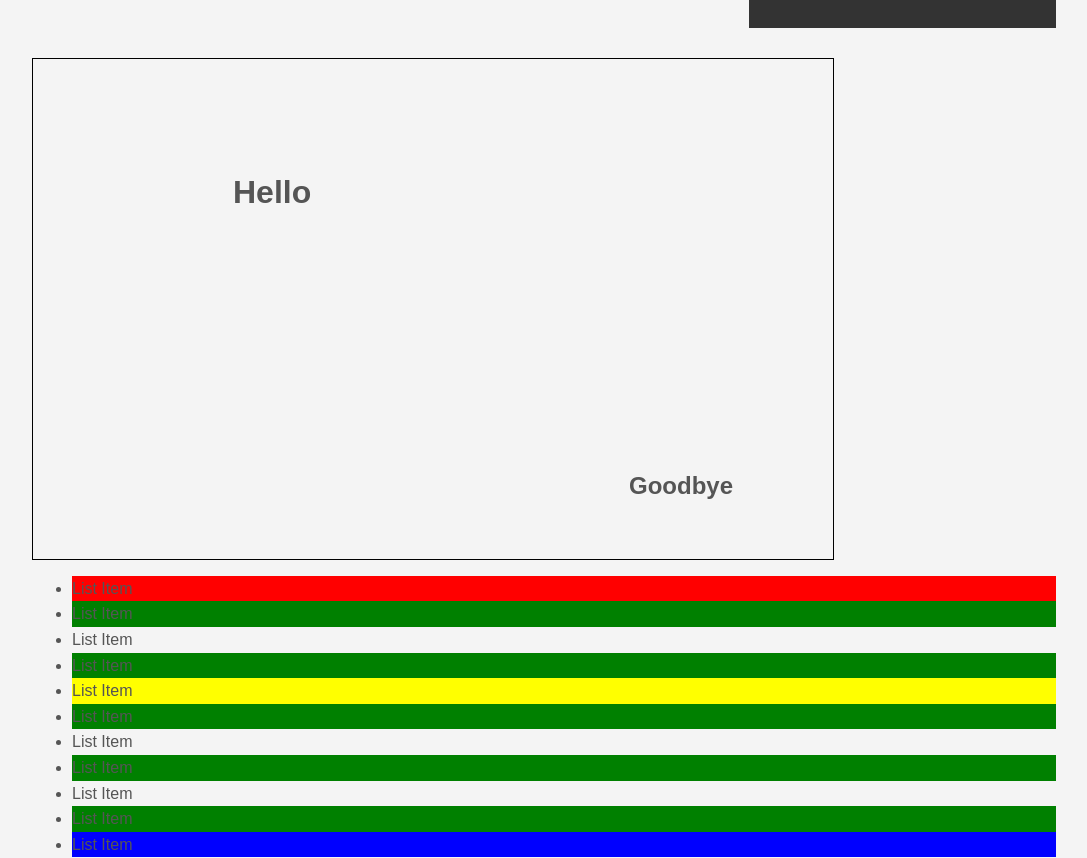
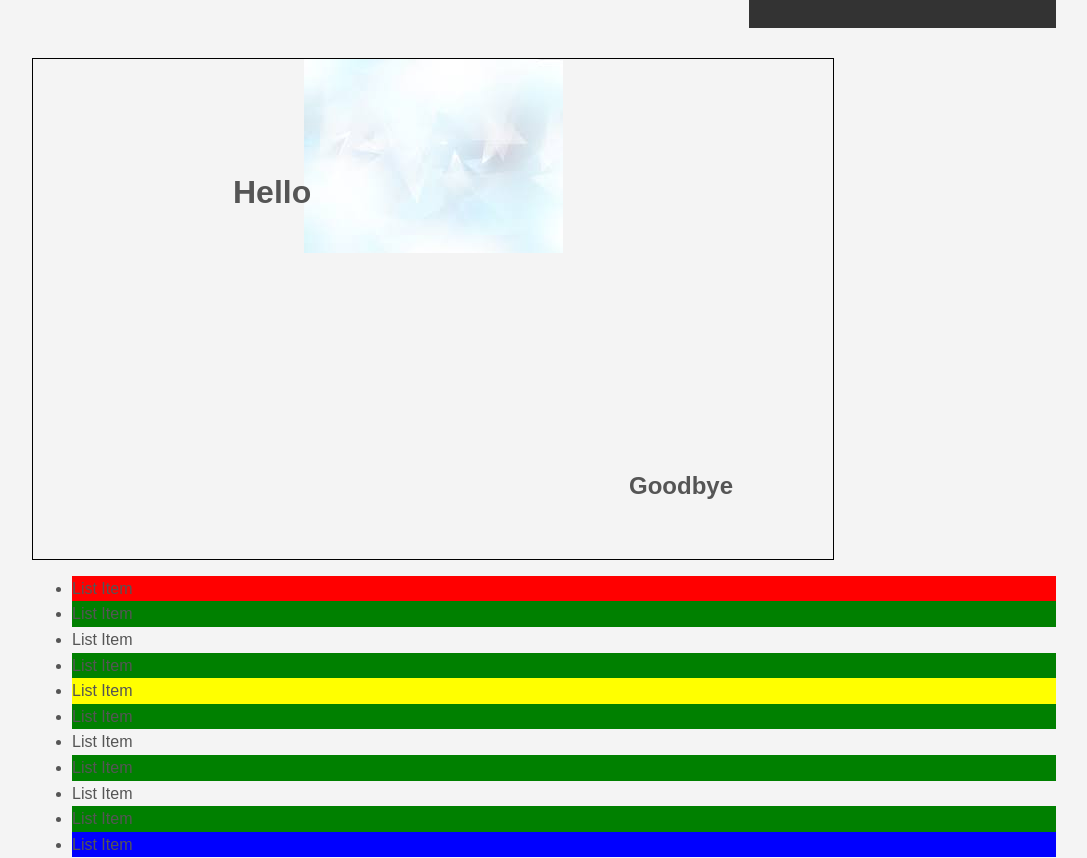
Before and after one commit to trishalmuthan/personal-learning, a plain HTML site: page htmlcss/csscrashcourse/index.html in a window 1280 px wide. Shown: the part 1477-2335 px from the top of the page, without its empty margins (96-1183 px from the left). Drawn offline with Linux system fonts and the light colour scheme.

Commit message:
Fixed images

```diff
--- a/htmlcss/csscrashcourse/css/style.css
+++ b/htmlcss/csscrashcourse/css/style.css
@@ -135,7 +135,7 @@ a:active{
     border:1px solid #000;
     margin-top:30px;
     position: relative;
-    background-image: url('../bg.jpg');
+    background-image: url('bg.jpg');
     background-repeat:no-repeat;
     background-position: 100px 200px;
     background-position:center top;
```
